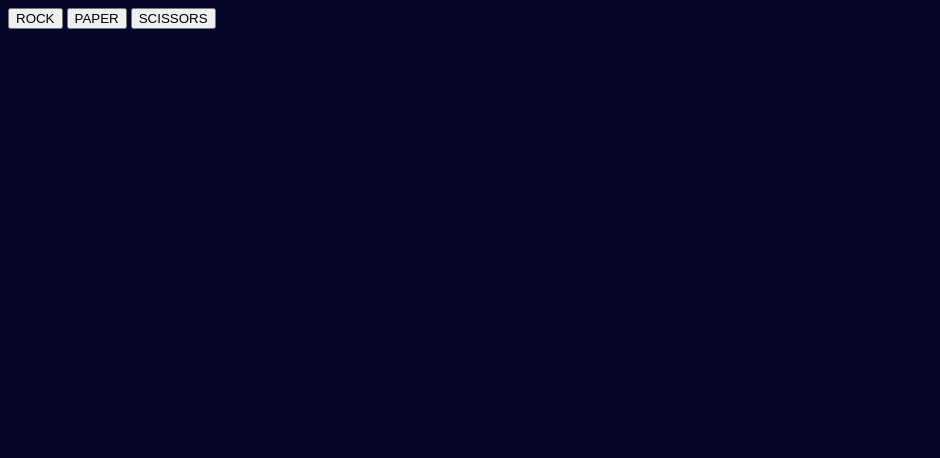
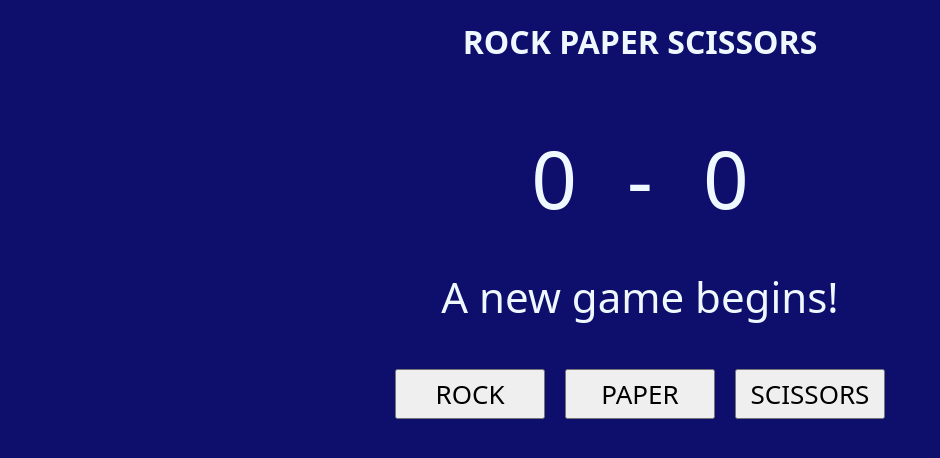
Before and after one commit to Andrea-2528/rock-paper-scissor, a plain HTML site: page index.html in a window 1280 px wide. Shown: the whole page, without its empty margins (0-940 px from the left). Drawn offline with Linux system fonts and the light colour scheme.

Commit message:
Add basic styling and match info placeholder

```diff
--- a/index.html
+++ b/index.html
@@ -4,13 +4,26 @@
     <meta charset="UTF-8">
     <meta name="viewport" content="width=device-width, initial-scale=1.0">
     <title>Rock Paper Scissors</title>
+    <link rel="stylesheet" href="style.css">
     <script defer src="./javascript.js"></script>
 </head>
-<body style="background-color: rgb(6, 6, 42);">  <!-- This is for eye pleasure-->
+<body style="background-color: rgb(14, 14, 109);">  <!-- This is for eye pleasure-->
 
-    <button id="rock">ROCK</button>
-    <button id="paper">PAPER</button>
-    <button id="scissors">SCISSORS</button>
+    <h1>ROCK PAPER SCISSORS</h1>
+
+    <div class="board">
+        <div class="humanScore">0</div>
+        <div class="divider">-</div>
+        <div class="computerScore">0</div>
+    </div>
+
+    <div class="announcer">A new game begins!</div>
+
+    <div class="buttons">
+        <button id="rock">ROCK</button>
+        <button id="paper">PAPER</button>
+        <button id="scissors">SCISSORS</button>
+    </div>
 
 </body>
 </html>
--- /dev/null
+++ b/style.css
@@ -0,0 +1,41 @@
+* {
+    font-family:system-ui, -apple-system, BlinkMacSystemFont, 'Segoe UI', Roboto, Oxygen, Ubuntu, Cantarell, 'Open Sans', 'Helvetica Neue', sans-serif;
+    margin: 0;
+    padding: 0;
+}
+
+h1 {
+    color: aliceblue;
+    text-align: center;
+    margin: 20px 0 60px;
+}
+
+.buttons {
+    display: flex;
+    gap: 20px;
+    justify-content: center;
+    padding: 8px;
+}
+
+button {
+    width: 150px;
+    height: 50px;
+    font-size: 26px;
+
+}
+
+.announcer {
+    text-align: center;
+    color: aliceblue;
+    font-size: 42px;
+    margin: 36px;
+}
+
+.board {
+    display: flex;
+    gap: 50px;
+    justify-content: center;
+    color: aliceblue;
+    font-size: 80px;
+    margin: 60px 0 36px;
+}
```
